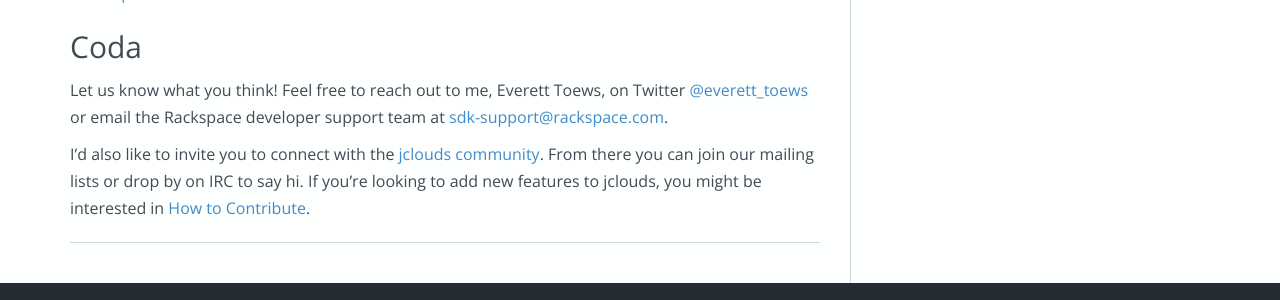
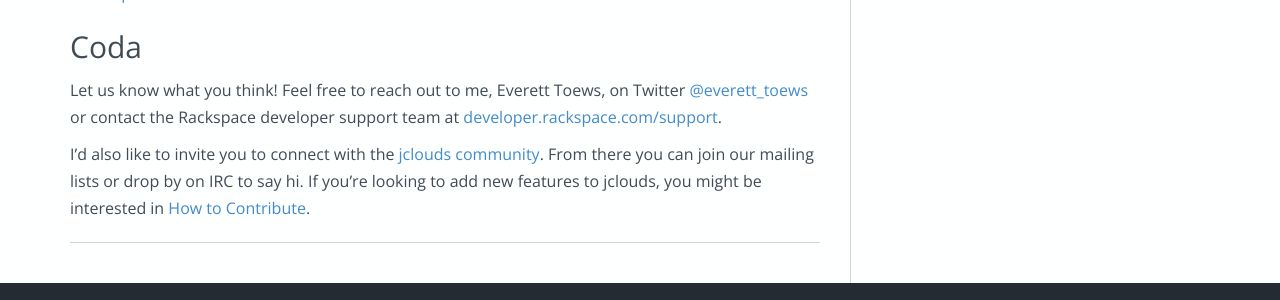
Before and after one commit to etoews/etoews.github.io, a Jekyll site: the page built from _posts/2014-01-09-jclouds-1-7-0-released.md, in a window 1280 px wide. Shown: the part 1200-1500 px from the top of the page. Built offline with Jekyll 4.4.1, drawn with Linux system fonts in a browser that asks for light colours; nearby versions of some CDN libraries; Markdown is read by kramdown in place of the engine named in the settings; comment, search, counter and statistics services are not loaded.

Commit message:
Replace support email with support URL

```diff
--- a/_posts/2014-01-09-jclouds-1-7-0-released.md
+++ b/_posts/2014-01-09-jclouds-1-7-0-released.md
@@ -34,6 +34,6 @@
 
 ## Coda
 
-Let us know what you think! Feel free to reach out to me, Everett Toews, on Twitter [@everett_toews](http://twitter.com/everett_toews) or email the Rackspace developer support team at [sdk-support@rackspace.com](mailto:sdk-support@rackspace.com).
+Let us know what you think! Feel free to reach out to me, Everett Toews, on Twitter [@everett_toews](http://twitter.com/everett_toews) or contact the Rackspace developer support team at [developer.rackspace.com/support](https://developer.rackspace.com/support/).
 
 I'd also like to invite you to connect with the [jclouds community](http://jclouds.apache.org/documentation/community/). From there you can join our mailing lists or drop by on IRC to say hi. If you're looking to add new features to jclouds, you might be interested in [How to Contribute](https://wiki.apache.org/jclouds/How%20to%20Contribute).
```
Also changed, not shown: _posts/2012-10-15-introducing-the-rackspace-drg-and-sdks.md (+1 -1 lines).
